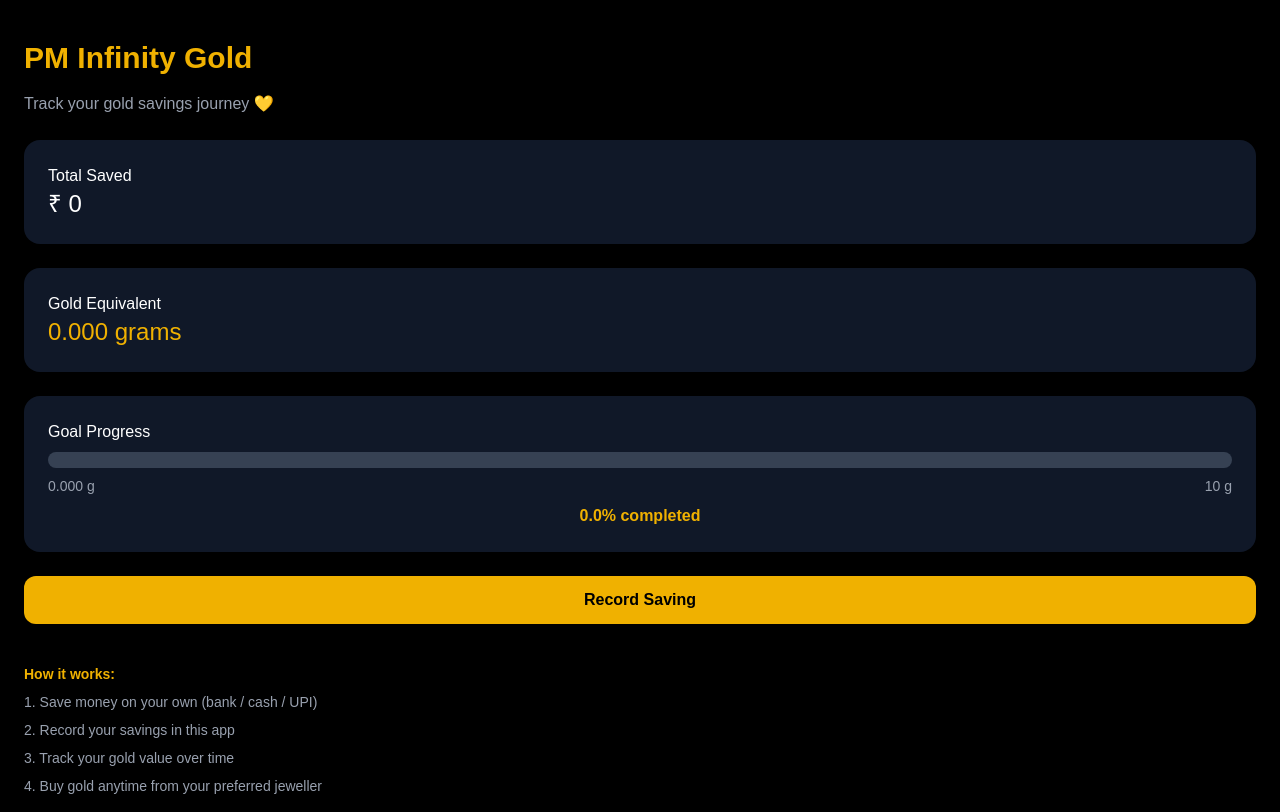
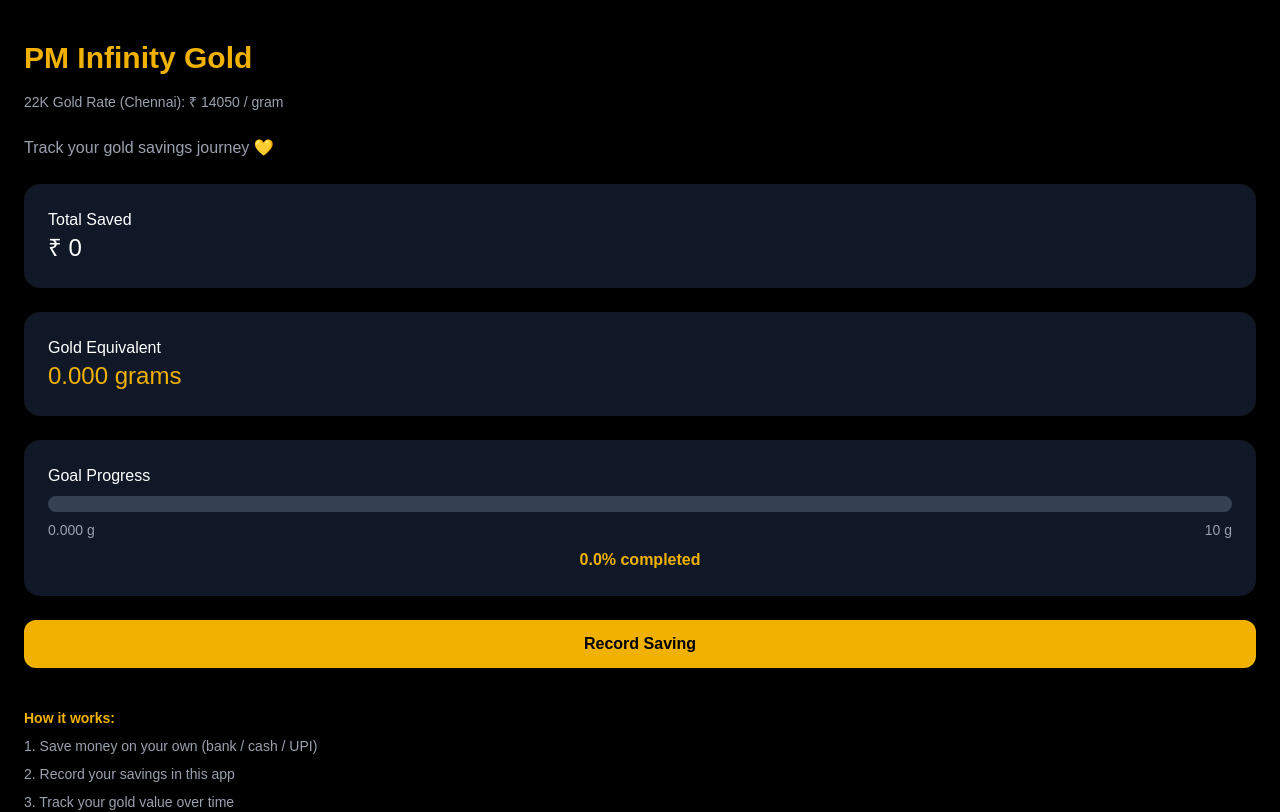
Before and after one commit to pm-infinity-gold/pm-infinity-gold, a Next.js app: page / in a window 1280 px wide. Shown: the top 812 px of the page. Built offline with nearby package versions, Linux system fonts and the light colour scheme.

Commit message:
added gold rate display

```diff
--- a/app/page.tsx
+++ b/app/page.tsx
@@ -31,7 +31,9 @@ export default function Home() {
       <h1 className="text-3xl font-bold text-yellow-500 mb-4">
         PM Infinity Gold
       </h1>
-
+<div className="text-sm text-gray-400 mb-6">
+  22K Gold Rate (Chennai): ₹ {goldRate} / gram
+</div>
       <p className="text-gray-400 mb-6">
         Track your gold savings journey 💛
       </p>
```
